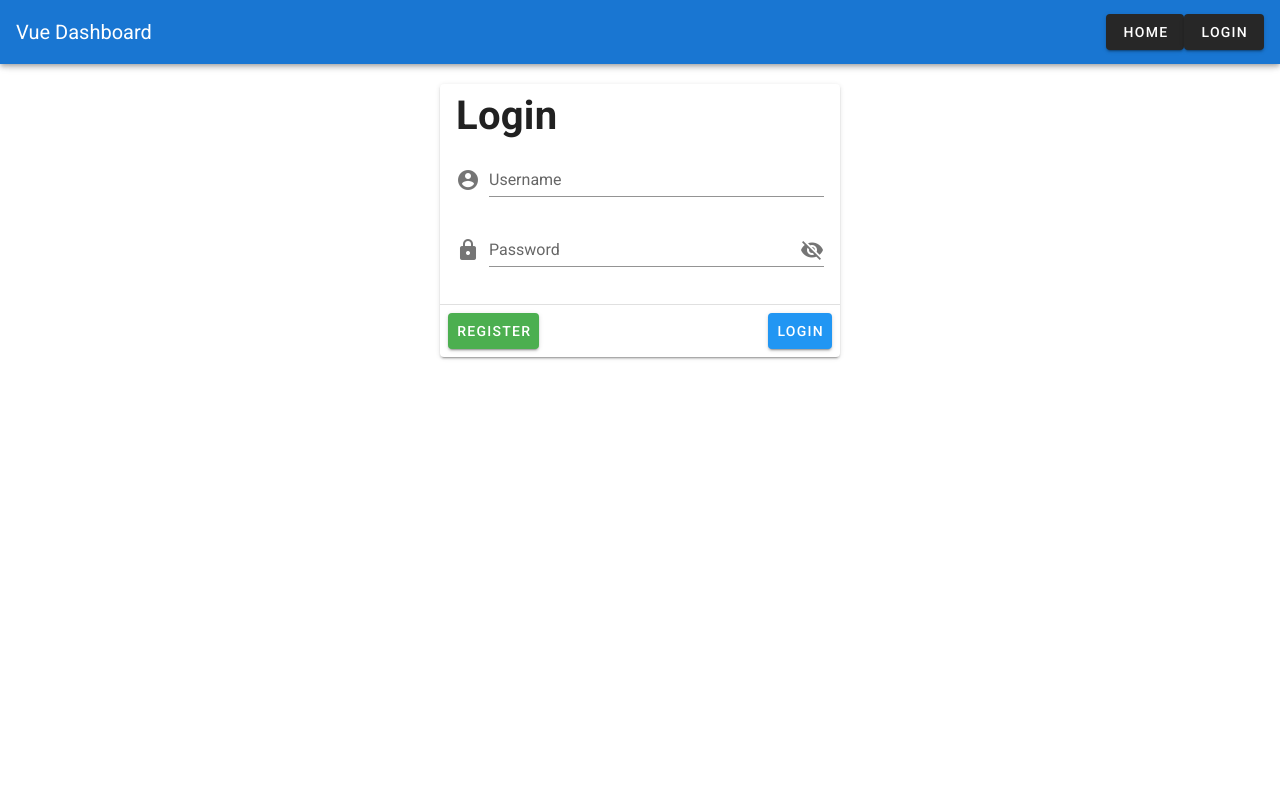
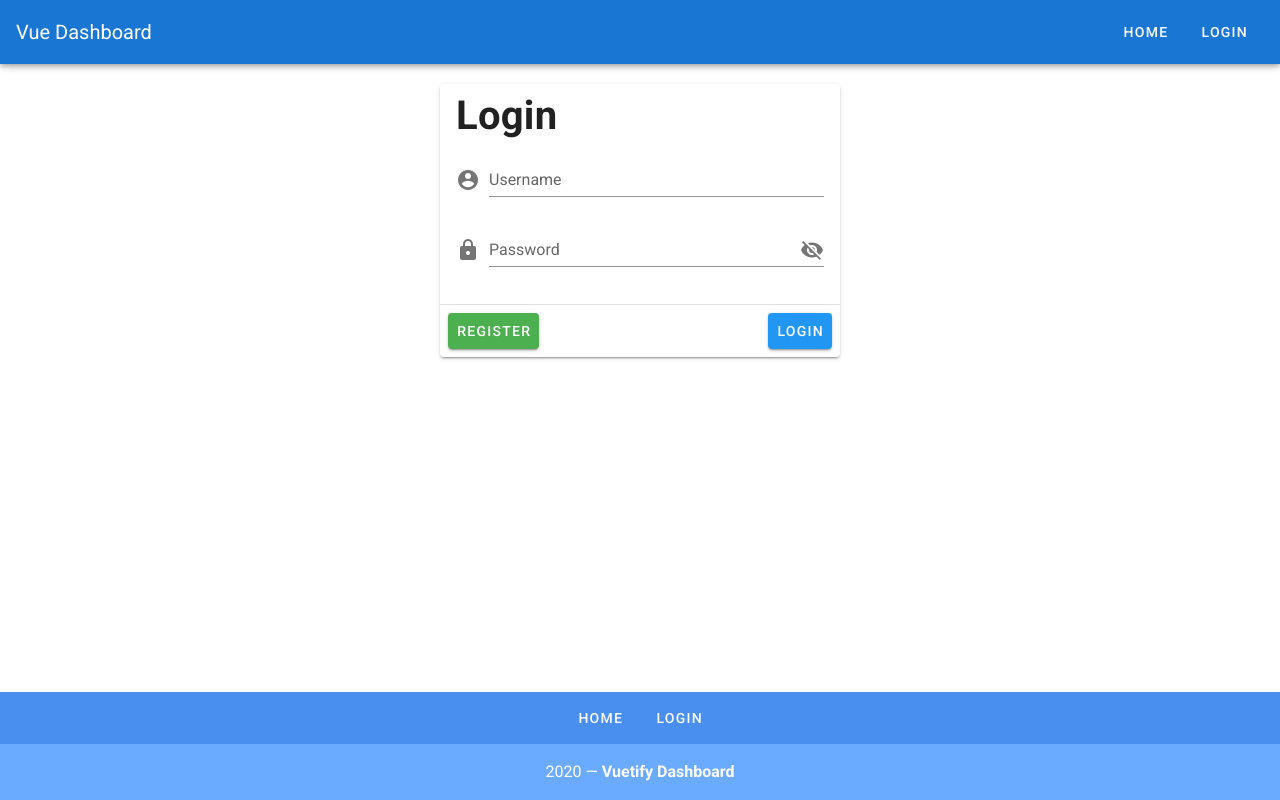
Before and after one commit to dubiBerlin/dashboard, a Vue app: page / in a window 1280 px wide. Built offline with nearby package versions, Linux system fonts and the light colour scheme.

Commit message:
add footer and some props to app bar buttons

```diff
--- a/src/App.vue
+++ b/src/App.vue
@@ -4,8 +4,8 @@
     <v-app-bar app color="primary" dark >
     <v-toolbar-title>Vue Dashboard</v-toolbar-title>
     <v-spacer></v-spacer>
-    <v-btn>Home</v-btn>
-    <v-btn>Login</v-btn>
+    <v-btn text rounded >Home</v-btn>
+    <v-btn  text rounded >Login</v-btn>
     </v-app-bar>
     <v-content>
     <v-card width="400" class="mx-auto mt-5" >
@@ -27,6 +27,34 @@
       </v-card-actions>
     </v-card>
     </v-content>
+    <template>
+    <v-footer
+      color="primary lighten-1"
+      padless
+    >
+      <v-row
+        justify="center"
+        no-gutters
+      >
+        <v-btn
+          v-for="link in links"
+          :key="link"
+          color="white"
+          text
+          rounded
+          class="my-2"
+        >
+          {{ link }}
+        </v-btn>
+        <v-col
+          class="primary lighten-2 py-4 text-center white--text"
+          cols="12"
+        >
+          {{ new Date().getFullYear() }} — <strong>Vuetify Dashboard</strong>
+        </v-col>
+      </v-row>
+    </v-footer>
+  </template>
   </v-app>
 </template>
 
@@ -41,7 +69,8 @@
   },
 
   data: () => ({
-    showPassword: false
+    showPassword: false,
+    links:["Home","Login"]
   }),
 };
 </script>
```
